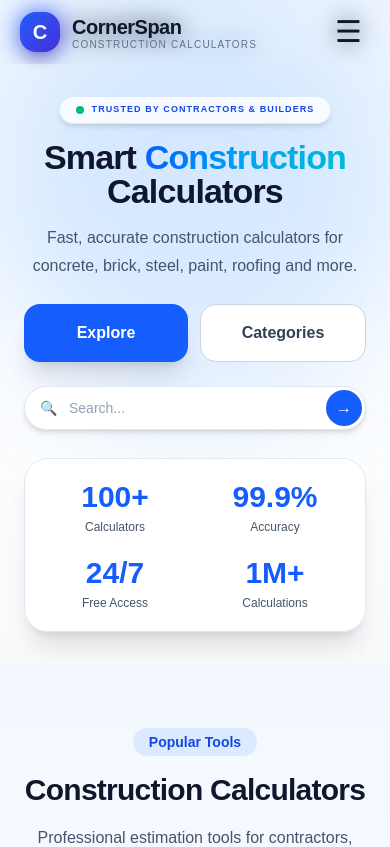
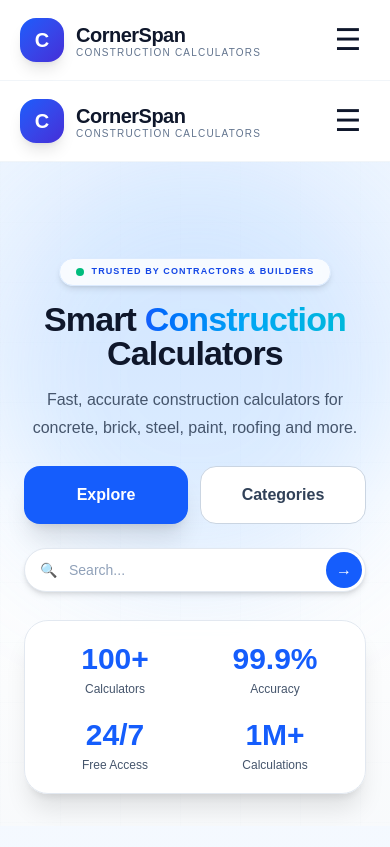
Before and after one commit to km7max-cmd/cornerspan, a Next.js app: page / in a window 390 px wide. Shown: the top 847 px of the page. Built offline with nearby package versions, Linux system fonts and the light colour scheme.

Commit message:
Refactor Header component for improved styling and structure

```diff
--- a/components/Header.tsx
+++ b/components/Header.tsx
@@ -22,23 +22,28 @@ export default function Header() {
 
     window.addEventListener("scroll", handleScroll);
 
-    return () => window.removeEventListener("scroll", handleScroll);
+    return () => {
+      window.removeEventListener("scroll", handleScroll);
+    };
   }, []);
 
   return (
-<header
-  className={`fixed left-0 top-0 right-0 z-50 transition-all duration-300 ${
-    scrolled
-      ? "bg-white/70 backdrop-blur-xl shadow-md"
-      : "bg-transparent backdrop-blur-md"
-  }`}
->
-      <div className="mx-auto flex h-16 max-w-7xl items-center justify-between px-5 sm:px-6 lg:h-20">
+    <header
+      className={`sticky top-0 z-50 w-full border-b transition-all duration-300 ${
+        scrolled
+          ? "border-slate-200 bg-white/95 shadow-md backdrop-blur-xl"
+          : "border-slate-100 bg-white/95 backdrop-blur-md"
+      }`}
+    >
+      <div className="mx-auto flex h-20 max-w-7xl items-center justify-between px-5 sm:px-6 lg:h-20">
 
         {/* Logo */}
-        <Link href="/" className="flex items-center gap-3">
-
-          <div className="flex h-10 w-10 items-center justify-center rounded-2xl bg-gradient-to-br from-blue-600 to-indigo-700 text-xl font-black text-white shadow-lg">
+        <Link
+          href="/"
+          onClick={() => setOpen(false)}
+          className="flex items-center gap-3"
+        >
+          <div className="flex h-11 w-11 shrink-0 items-center justify-center rounded-2xl bg-gradient-to-br from-blue-600 to-indigo-700 text-xl font-black text-white shadow-lg">
             C
           </div>
 
@@ -51,17 +56,15 @@ export default function Header() {
               Construction Calculators
             </p>
           </div>
-
         </Link>
 
         {/* Desktop Menu */}
         <nav className="hidden items-center gap-8 lg:flex">
-
           {navItems.map((item) => (
             <Link
               key={item.name}
               href={item.href}
-              className="font-medium text-slate-700 transition hover:text-blue-600"
+              className="font-medium text-slate-700 transition-colors hover:text-blue-600"
             >
               {item.name}
             </Link>
@@ -73,30 +76,26 @@ export default function Header() {
           >
             Explore
           </Link>
-
         </nav>
 
         {/* Mobile Menu Button */}
         <button
-          onClick={() => setOpen(!open)}
-          className="rounded-xl p-2 lg:hidden"
+          type="button"
+          aria-label="Open menu"
+          aria-expanded={open}
+          onClick={() => setOpen((value) => !value)}
+          className="flex h-11 w-11 items-center justify-center rounded-xl text-slate-900 transition hover:bg-slate-100 lg:hidden"
         >
-          <span className="text-3xl">☰</span>
+          <span className="text-3xl leading-none">
+            {open ? "×" : "☰"}
+          </span>
         </button>
-
       </div>
 
       {/* Mobile Menu */}
       {open && (
-        <div
-          className={`border-t lg:hidden ${
-            scrolled
-              ? "border-slate-200 bg-white/95 backdrop-blur-xl"
-              : "bg-white/90 backdrop-blur-xl"
-          }`}
-        >
+        <div className="border-t border-slate-200 bg-white shadow-lg lg:hidden">
           <nav className="mx-auto flex max-w-7xl flex-col px-5 py-4">
-
             {navItems.map((item) => (
               <Link
                 key={item.name}
@@ -111,11 +110,10 @@ export default function Header() {
             <Link
               href="/#calculators"
               onClick={() => setOpen(false)}
-              className="mt-4 rounded-2xl bg-blue-600 px-6 py-3 text-center font-semibold text-white shadow-lg transition hover:bg-blue-700"
+              className="mt-3 rounded-2xl bg-blue-600 px-6 py-3 text-center font-semibold text-white shadow-lg transition hover:bg-blue-700"
             >
               Explore Calculators
             </Link>
-
           </nav>
         </div>
       )}
```
